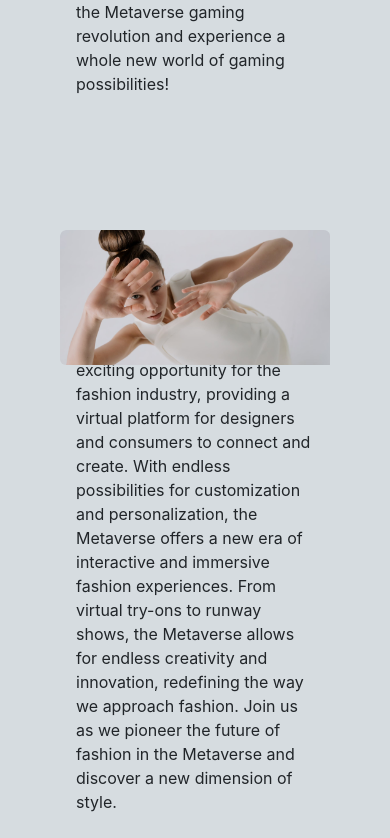
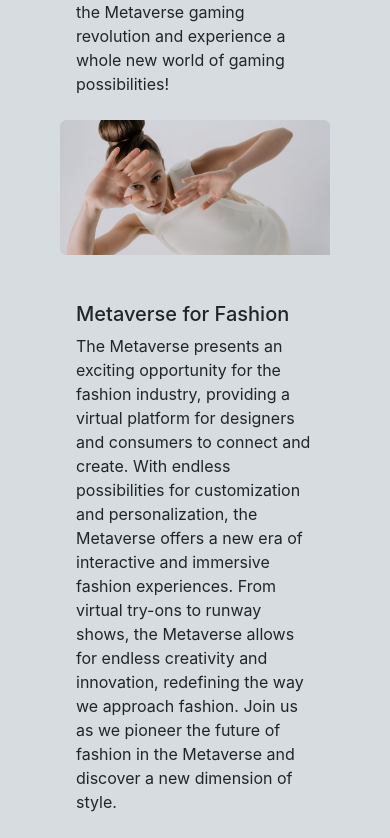
Before and after one commit to placeparks/Blockwise-tech, a React (Create React App) app: page /Metaverse in a window 390 px wide. Shown: the part 1626-2464 px from the top of the page. Built offline with nearby package versions, Linux system fonts and the light colour scheme.

Commit message:
Update Cards.module.css

```diff
--- a/src/components/Metaverse/Cards.module.css
+++ b/src/components/Metaverse/Cards.module.css
@@ -18,13 +18,15 @@ border-radius: 0px;
     top: 950px;
     }
     .image{
-margin-top: -600px !important;
+margin-top: -710px !important;
 
 }
     .cards{
         margin-top: 170px;
     }
     .card2{
-        margin-bottom: 50px;
+        margin-bottom: 10px;
     }
+
+
 }
```
